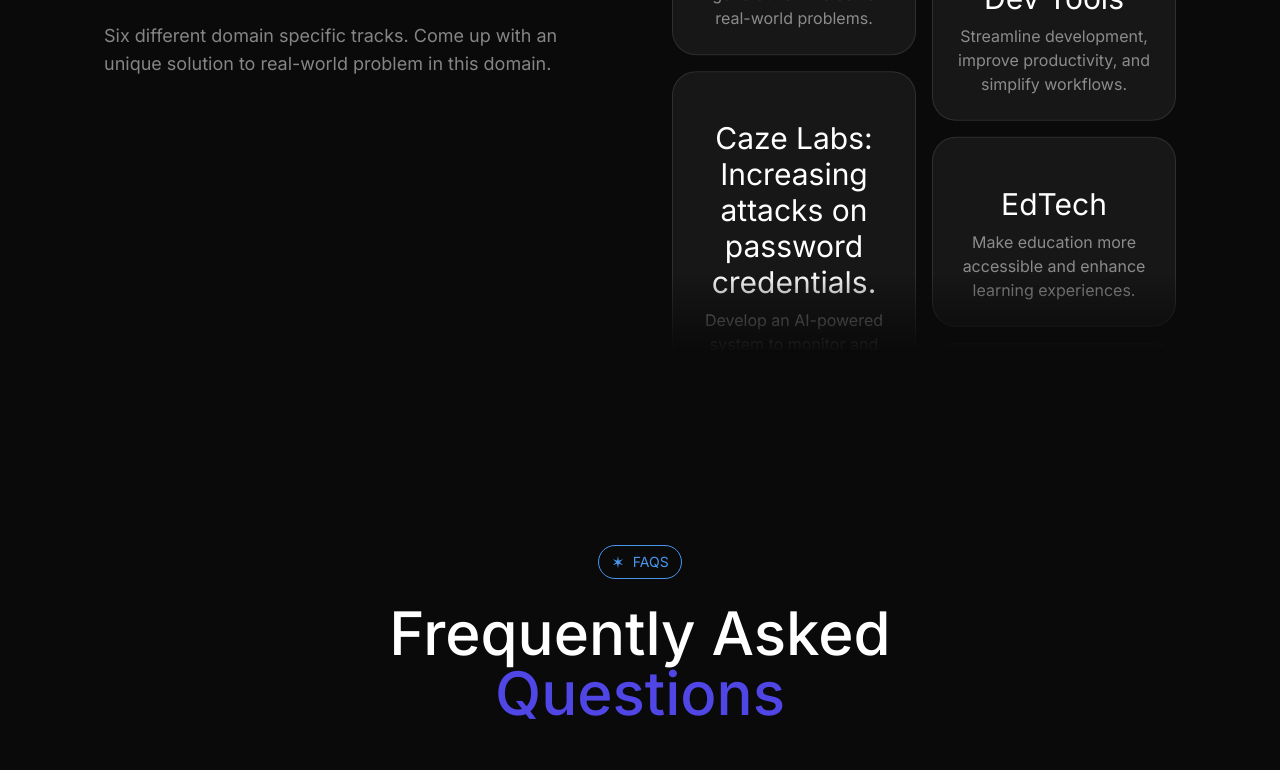
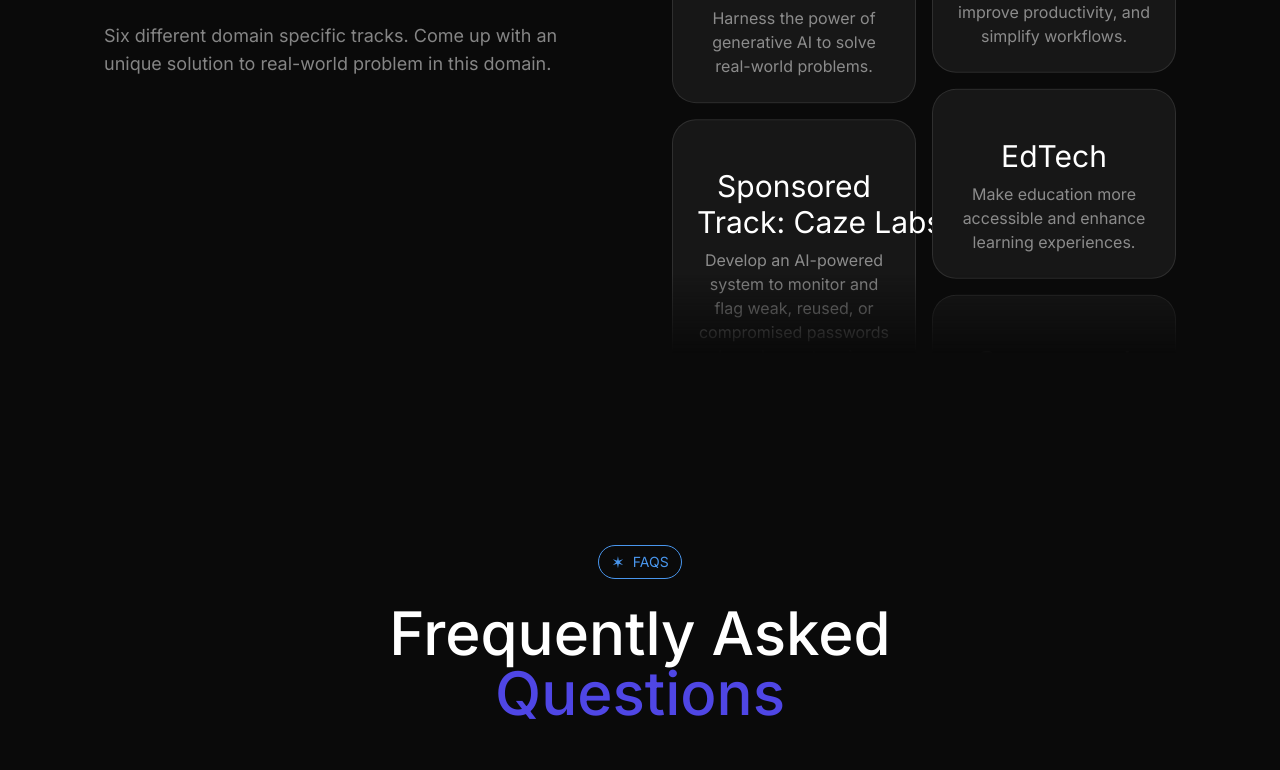
Before and after one commit to DennisPhilip/NexGen-2.0, a Next.js app: page / in a window 1280 px wide. Shown: the part 3140-3910 px from the top of the page. Built offline with nearby package versions, Linux system fonts and the light colour scheme.

Commit message:
sponsor track

```diff
--- a/src/sections/Tracks.tsx
+++ b/src/sections/Tracks.tsx
@@ -8,7 +8,7 @@
     { name: "Open Innovation", icon: "logo.svg", description: "Innovate your own creative solution to an existing problem." },
     { name: "FinTech", icon: "logo.svg", description: "Enable Digital payments, personal finance, or cryptocurrency." },
     { name: "Gen AI", icon: "logo.svg", description: "Harness the power of generative AI to solve real-world problems." },
-    { name: "Caze Labs: Increasing attacks on password credentials.", icon: "logo.svg", description: "Develop an AI-powered system to monitor and flag weak, reused, or compromised passwords based on enterprise directory data and custom password policies." },
+    { name: "Sponsored Track: Caze Labs", icon: "logo.svg", description: "Develop an AI-powered system to monitor and flag weak, reused, or compromised passwords based on enterprise directory data and custom password policies." },
 ];
 
 export type TracksType = typeof tracks;
```
